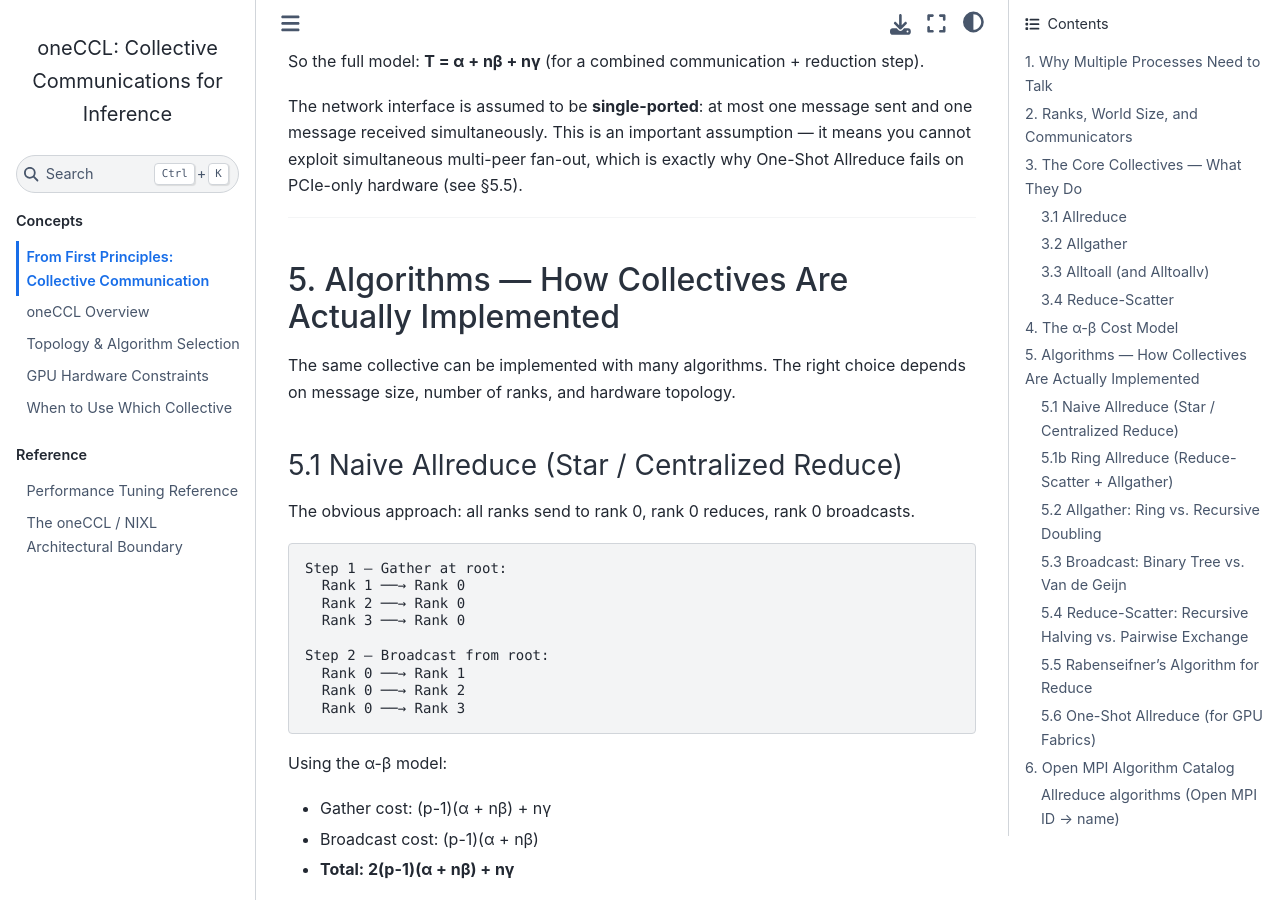
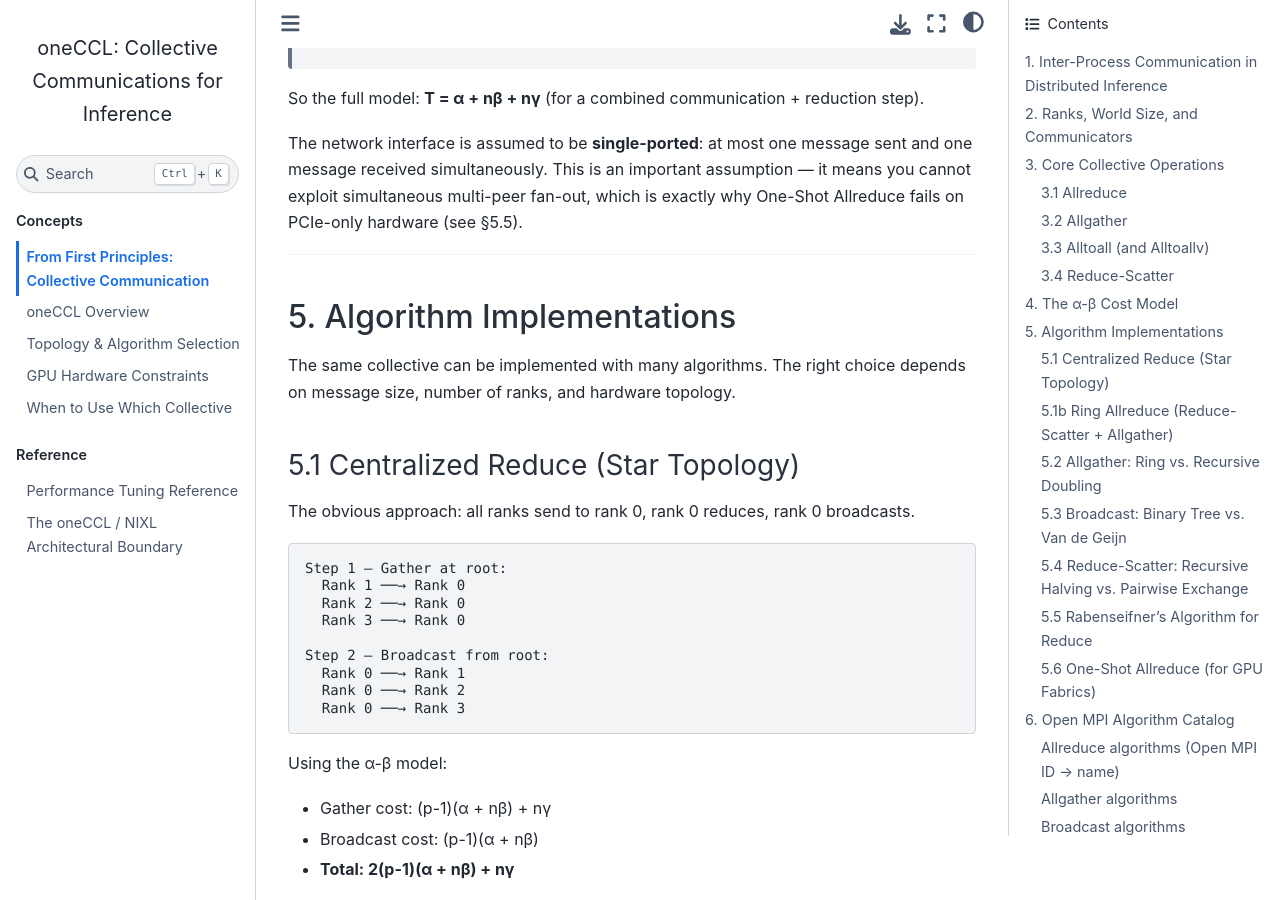
Before and after one commit to tsg-/oneccl-tutorial, a Jupyter Book: the page built from chapters/00_foundations.md, in a window 1280 px wide and 900 px high, scrolled down 4077 px. Built offline with Jupyter Book 1.0.4 settings and Sphinx 7.4.7 and the Sphinx Book theme 1.1.4, drawn with Linux system fonts in a browser that asks for light colours; pages that are not in the unit, such as notebooks, are missing from menus; some of the changed text lies outside the part shown.

Commit message:
Revise section titles for professional tone
Co-Authored-By: Claude Opus 4.6 <noreply@anthropic.com>

```diff
--- a/chapters/00_foundations.md
+++ b/chapters/00_foundations.md
@@ -6,7 +6,7 @@ and thresholds in §4 and §6 come directly from the primary literature, not app
 
 ---
 
-## 1. Why Multiple Processes Need to Talk
+## 1. Inter-Process Communication in Distributed Inference
 
 A single GPU runs a program sequentially. When you scale a neural network across multiple
 GPUs, each GPU runs a **separate process** with its own memory. They cannot read each
@@ -62,7 +62,7 @@ world_size = dist.get_world_size()       # p = total number of processes
 
 ---
 
-## 3. The Core Collectives — What They Do
+## 3. Core Collective Operations
 
 There are four collectives that matter for inference. Everything else is a specialization.
 
@@ -183,12 +183,12 @@ fails on PCIe-only hardware (see §5.5).
 
 ---
 
-## 5. Algorithms — How Collectives Are Actually Implemented
+## 5. Algorithm Implementations
 
 The same collective can be implemented with many algorithms. The right choice depends
 on message size, number of ranks, and hardware topology.
 
-### 5.1 Naive Allreduce (Star / Centralized Reduce)
+### 5.1 Centralized Reduce (Star Topology)
 
 The obvious approach: all ranks send to rank 0, rank 0 reduces, rank 0 broadcasts.
 
```
Also changed, not shown: other parts of chapters/00_foundations.md (+1 -1 lines), chapters/01_overview.md (+1 -1 lines), chapters/02_topology.md (+1 -1 lines), chapters/03_when_to_use.md (+2 -2 lines), chapters/pvc_hardware_constraints.md (+4 -4 lines), intro.md (+3 -3 lines).
